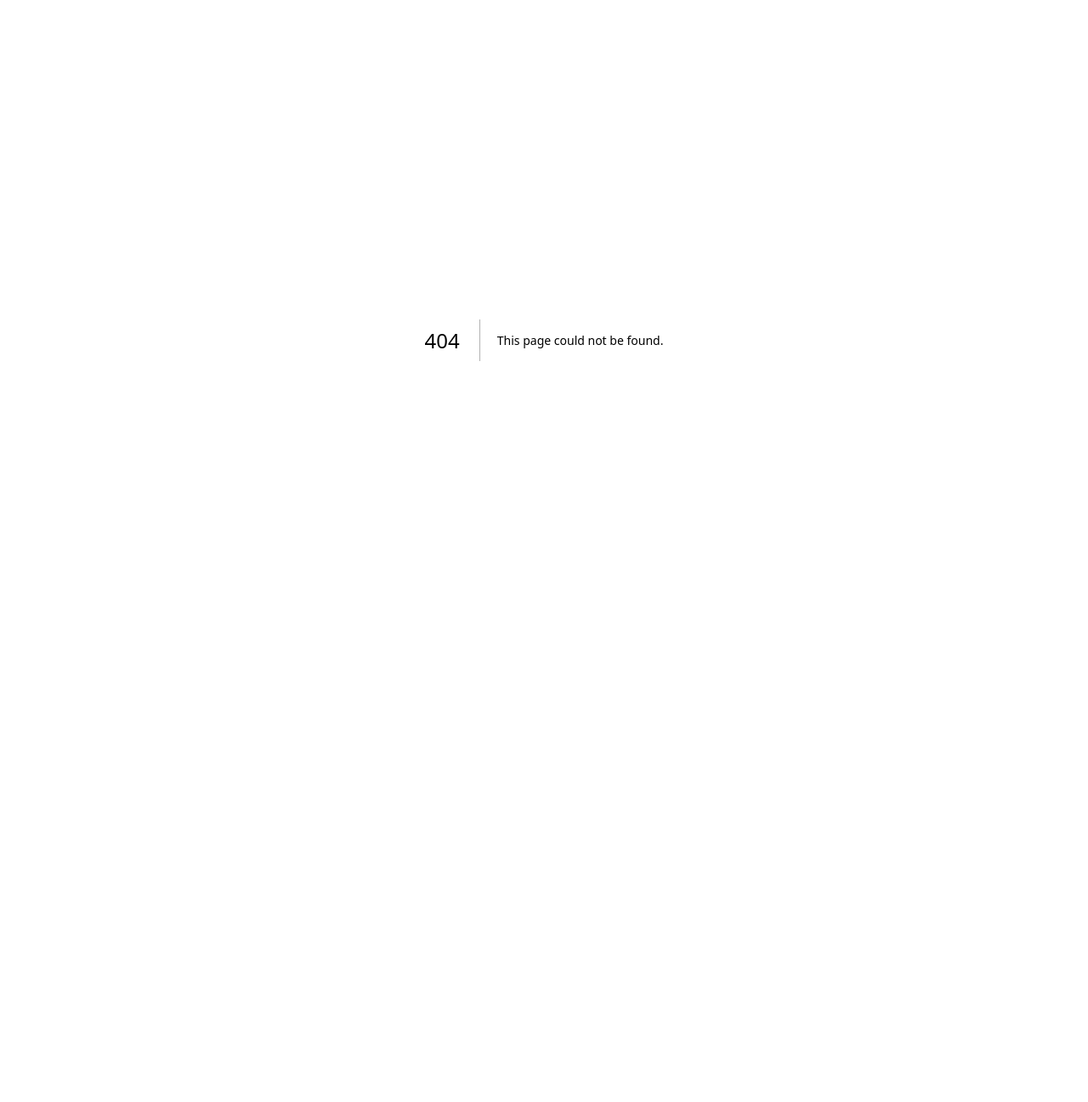
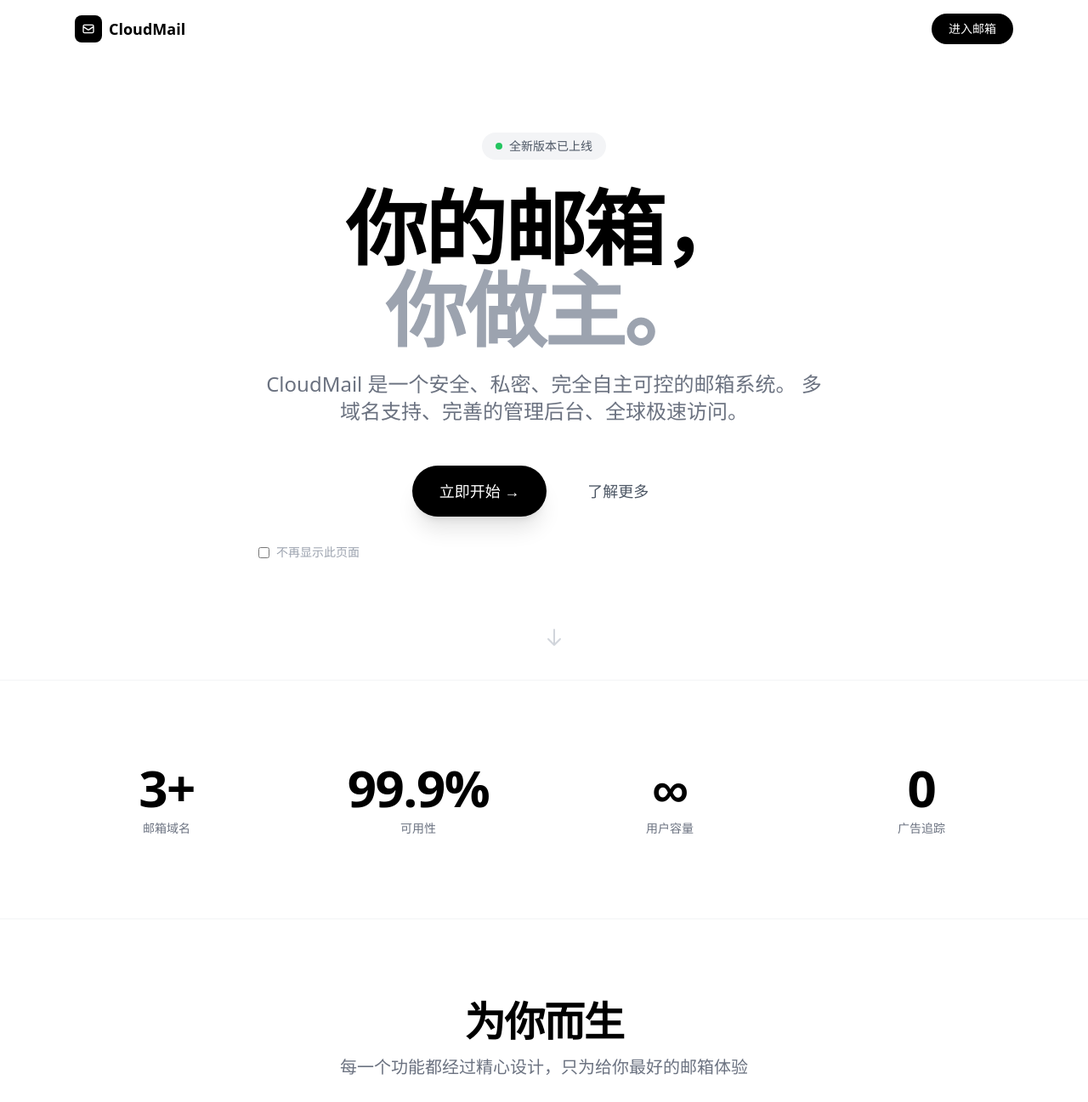
Before and after one commit to fufu10103/cloudmail-frontend, a Next.js app: page /welcome in a window 1280 px wide. Before the commit this address had no page. Shown: the top 1297 px of the page at 85% size. Before the commit the page ends 800 px from the top, so only its background shows below. Built offline with nearby package versions, Linux system fonts and the light colour scheme.

Commit message:
Add welcome landing page for first-time visitors, OpenAI-style minimal design

```diff
--- a/app/page.js
+++ b/app/page.js
@@ -7,24 +7,28 @@ export default function Home() {
   const router = useRouter();
 
   useEffect(() => {
+    // 检查是否已经看过欢迎页
+    const welcomeShown = localStorage.getItem('cloudmail_welcome_shown');
     const token = localStorage.getItem('cloudmail_token');
+
     if (token) {
       router.push('/mailbox');
+    } else if (!welcomeShown) {
+      router.push('/welcome');
     } else {
       router.push('/login');
     }
   }, [router]);
 
   return (
-    <div className="min-h-screen flex items-center justify-center bg-gray-50">
+    <div className="min-h-screen flex items-center justify-center bg-white">
       <div className="text-center">
-        <div className="w-16 h-16 mx-auto mb-4 bg-primary-600 rounded-full flex items-center justify-center">
-          <svg className="w-8 h-8 text-white" fill="none" stroke="currentColor" viewBox="0 0 24 24">
+        <div className="w-12 h-12 mx-auto mb-4 bg-black rounded-xl flex items-center justify-center animate-pulse">
+          <svg className="w-6 h-6 text-white" fill="none" stroke="currentColor" viewBox="0 0 24 24">
             <path strokeLinecap="round" strokeLinejoin="round" strokeWidth={2} d="M3 8l7.89 5.26a2 2 0 002.22 0L21 8M5 19h14a2 2 0 002-2V7a2 2 0 00-2-2H5a2 2 0 00-2 2v10a2 2 0 002 2z" />
           </svg>
         </div>
-        <h1 className="text-2xl font-bold text-gray-800">CloudMail</h1>
-        <p className="text-gray-500 mt-2">正在加载...</p>
+        <p className="text-gray-400 text-sm">加载中...</p>
       </div>
     </div>
   );
--- /dev/null
+++ b/app/welcome/page.js
@@ -0,0 +1,222 @@
+'use client';
+
+import { useState, useEffect } from 'react';
+import { useRouter } from 'next/navigation';
+import { getSettings } from '@/lib/settings';
+
+export default function WelcomePage() {
+  const router = useRouter();
+  const settings = getSettings();
+  const [scrolled, setScrolled] = useState(false);
+  const [dontShow, setDontShow] = useState(false);
+  const siteName = settings.siteName || 'CloudMail';
+
+  useEffect(() => {
+    const handleScroll = () => {
+      setScrolled(window.scrollY > 100);
+    };
+    window.addEventListener('scroll', handleScroll);
+    return () => window.removeEventListener('scroll', handleScroll);
+  }, []);
+
+  const handleEnter = () => {
+    if (dontShow) {
+      localStorage.setItem('cloudmail_welcome_shown', 'true');
+    }
+    router.push('/login');
+  };
+
+  const features = [
+    {
+      title: '多域名支持',
+      desc: '支持多个邮箱域名，一个账号管理所有域名的邮箱'
+    },
+    {
+      title: '安全加密',
+      desc: '全程 HTTPS 加密传输，Cloudflare Turnstile 人机验证防滥用'
+    },
+    {
+      title: '管理后台',
+      desc: '完善的用户管理、系统设置、域名配置，一切尽在掌控'
+    },
+    {
+      title: '极速体验',
+      desc: '基于 Next.js 静态导出，部署在 Cloudflare Pages，全球极速访问'
+    }
+  ];
+
+  const stats = [
+    { value: '3+', label: '邮箱域名' },
+    { value: '99.9%', label: '可用性' },
+    { value: '∞', label: '用户容量' },
+    { value: '0', label: '广告追踪' }
+  ];
+
+  return (
+    <div className="min-h-screen bg-white text-black font-sans">
+      {/* 顶部导航 - 滚动后显示 */}
+      <header className={`fixed top-0 left-0 right-0 z-50 transition-all duration-500 ${scrolled ? 'bg-white/80 backdrop-blur-xl border-b border-gray-100' : 'bg-transparent'}`}>
+        <div className="max-w-6xl mx-auto px-6 py-4 flex items-center justify-between">
+          <div className="flex items-center gap-2">
+            <div className="w-8 h-8 bg-black rounded-lg flex items-center justify-center">
+              <svg className="w-4 h-4 text-white" fill="none" stroke="currentColor" viewBox="0 0 24 24">
+                <path strokeLinecap="round" strokeLinejoin="round" strokeWidth={2} d="M3 8l7.89 5.26a2 2 0 002.22 0L21 8M5 19h14a2 2 0 002-2V7a2 2 0 00-2-2H5a2 2 0 00-2 2v10a2 2 0 002 2z" />
+              </svg>
+            </div>
+            <span className="font-semibold text-lg">{siteName}</span>
+          </div>
+          <button
+            onClick={handleEnter}
+            className="px-5 py-2 bg-black text-white text-sm font-medium rounded-full hover:bg-gray-800 transition"
+          >
+            进入邮箱
+          </button>
+        </div>
+      </header>
+
+      {/* Hero 区域 */}
+      <section className="min-h-screen flex flex-col items-center justify-center px-6 pt-20 pb-16">
+        <div className="text-center max-w-4xl mx-auto animate-fade-in">
+          <div className="inline-flex items-center gap-2 px-4 py-1.5 bg-gray-100 rounded-full text-sm text-gray-600 mb-8">
+            <span className="w-2 h-2 bg-green-500 rounded-full animate-pulse"></span>
+            全新版本已上线
+          </div>
+
+          <h1 className="text-6xl md:text-8xl font-bold tracking-tight leading-[0.95] mb-6">
+            你的邮箱，
+            <br />
+            <span className="text-gray-400">你做主。</span>
+          </h1>
+
+          <p className="text-xl md:text-2xl text-gray-500 max-w-2xl mx-auto mb-12 leading-relaxed">
+            {siteName} 是一个安全、私密、完全自主可控的邮箱系统。
+            多域名支持、完善的管理后台、全球极速访问。
+          </p>
+
+          <div className="flex flex-col sm:flex-row items-center justify-center gap-4">
+            <button
+              onClick={handleEnter}
+              className="px-8 py-4 bg-black text-white text-lg font-medium rounded-full hover:bg-gray-800 transition shadow-xl hover:shadow-2xl hover:-translate-y-0.5"
+            >
+              立即开始 →
+            </button>
+            <a
+              href="#features"
+              className="px-8 py-4 text-gray-600 text-lg font-medium rounded-full hover:bg-gray-100 transition"
+            >
+              了解更多
+            </a>
+          </div>
+
+          <label className="flex items-center gap-2 mt-8 text-sm text-gray-400 cursor-pointer">
+            <input
+              type="checkbox"
+              checked={dontShow}
+              onChange={(e) => setDontShow(e.target.checked)}
+              className="rounded border-gray-300 text-black focus:ring-black"
+            />
+            不再显示此页面
+          </label>
+        </div>
+
+        {/* 向下滚动提示 */}
+        <div className="absolute bottom-8 left-1/2 -translate-x-1/2 animate-bounce">
+          <svg className="w-6 h-6 text-gray-300" fill="none" stroke="currentColor" viewBox="0 0 24 24">
+            <path strokeLinecap="round" strokeLinejoin="round" strokeWidth={2} d="M19 14l-7 7m0 0l-7-7m7 7V3" />
+          </svg>
+        </div>
+      </section>
+
+      {/* 数据统计 */}
+      <section className="py-24 px-6 border-t border-gray-100">
+        <div className="max-w-6xl mx-auto">
+          <div className="grid grid-cols-2 md:grid-cols-4 gap-8">
+            {stats.map((stat, idx) => (
+              <div key={idx} className="text-center">
+                <div className="text-5xl md:text-6xl font-bold tracking-tight mb-2">{stat.value}</div>
+                <div className="text-gray-500 text-sm">{stat.label}</div>
+              </div>
+            ))}
+          </div>
+        </div>
+      </section>
+
+      {/* 功能特性 */}
+      <section id="features" className="py-24 px-6 border-t border-gray-100">
+        <div className="max-w-6xl mx-auto">
+          <div className="text-center mb-16">
+            <h2 className="text-4xl md:text-5xl font-bold tracking-tight mb-4">
+              为你而生
+            </h2>
+            <p className="text-xl text-gray-500 max-w-2xl mx-auto">
+              每一个功能都经过精心设计，只为给你最好的邮箱体验
+            </p>
+          </div>
+
+          <div className="grid grid-cols-1 md:grid-cols-2 gap-6">
+            {features.map((feature, idx) => (
+              <div
+                key={idx}
+                className="p-8 bg-gray-50 rounded-3xl hover:bg-gray-100 transition group cursor-default"
+              >
+                <div className="w-12 h-12 bg-black rounded-2xl flex items-center justify-center mb-6 group-hover:scale-110 transition">
+                  <span className="text-white font-bold text-lg">{idx + 1}</span>
+                </div>
+                <h3 className="text-2xl font-bold mb-3">{feature.title}</h3>
+                <p className="text-gray-500 text-lg leading-relaxed">{feature.desc}</p>
+              </div>
+            ))}
+          </div>
+        </div>
+      </section>
+
+      {/* 引用语 */}
+      <section className="py-24 px-6 border-t border-gray-100 bg-gray-50">
+        <div className="max-w-4xl mx-auto text-center">
+          <svg className="w-12 h-12 text-gray-300 mx-auto mb-8" fill="currentColor" viewBox="0 0 24 24">
+            <path d="M14.017 21v-7.391c0-5.704 3.731-9.57 8.983-10.609l.995 2.151c-2.432.917-3.995 3.638-3.995 5.849h4v10h-9.983zm-14.017 0v-7.391c0-5.704 3.748-9.57 9-10.609l.996 2.151c-2.433.917-3.996 3.638-3.996 5.849h3.983v10h-9.983z" />
+          </svg>
+          <blockquote className="text-3xl md:text-4xl font-medium leading-snug tracking-tight mb-8">
+            "邮箱不只是通讯工具，<br />更是你数字身份的基石。"
+          </blockquote>
+          <p className="text-gray-500 text-lg">— {siteName} 团队</p>
+        </div>
+      </section>
+
+      {/* CTA 区域 */}
+      <section className="py-32 px-6 border-t border-gray-100">
+        <div className="max-w-4xl mx-auto text-center">
+          <h2 className="text-5xl md:text-7xl font-bold tracking-tight mb-6">
+            准备好了吗？
+          </h2>
+          <p className="text-xl text-gray-500 mb-12">
+            立即进入 {siteName}，开启你的专属邮箱之旅
+          </p>
+          <button
+            onClick={handleEnter}
+            className="px-10 py-5 bg-black text-white text-xl font-medium rounded-full hover:bg-gray-800 transition shadow-2xl hover:shadow-black/25 hover:-translate-y-1"
+          >
+            进入邮箱 →
+          </button>
+        </div>
+      </section>
+
+      {/* 页脚 */}
+      <footer className="py-8 px-6 border-t border-gray-100">
+        <div className="max-w-6xl mx-auto flex flex-col sm:flex-row items-center justify-between gap-4">
+          <div className="flex items-center gap-2">
+            <div className="w-6 h-6 bg-black rounded-md flex items-center justify-center">
+              <svg className="w-3 h-3 text-white" fill="none" stroke="currentColor" viewBox="0 0 24 24">
+                <path strokeLinecap="round" strokeLinejoin="round" strokeWidth={2} d="M3 8l7.89 5.26a2 2 0 002.22 0L21 8M5 19h14a2 2 0 002-2V7a2 2 0 00-2-2H5a2 2 0 00-2 2v10a2 2 0 002 2z" />
+              </svg>
+            </div>
+            <span className="font-medium text-sm text-gray-600">{siteName}</span>
+          </div>
+          <p className="text-sm text-gray-400">
+            © 2024 {siteName}. 安全 · 私密 · 自主可控
+          </p>
+        </div>
+      </footer>
+    </div>
+  );
+}
```
